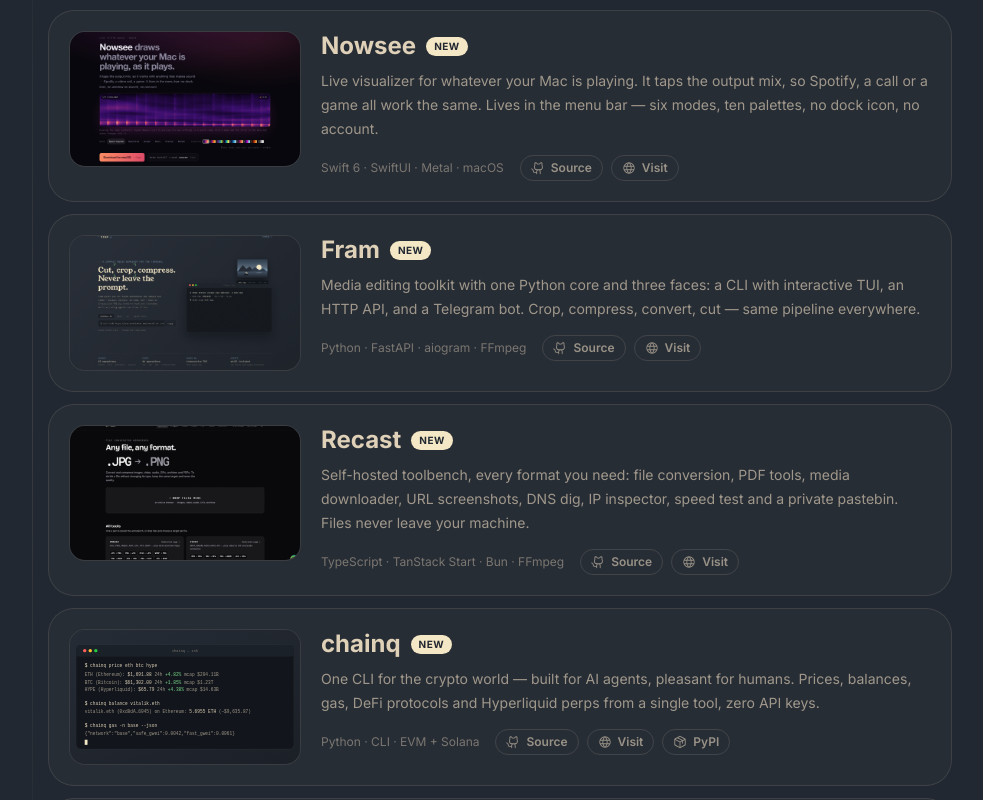
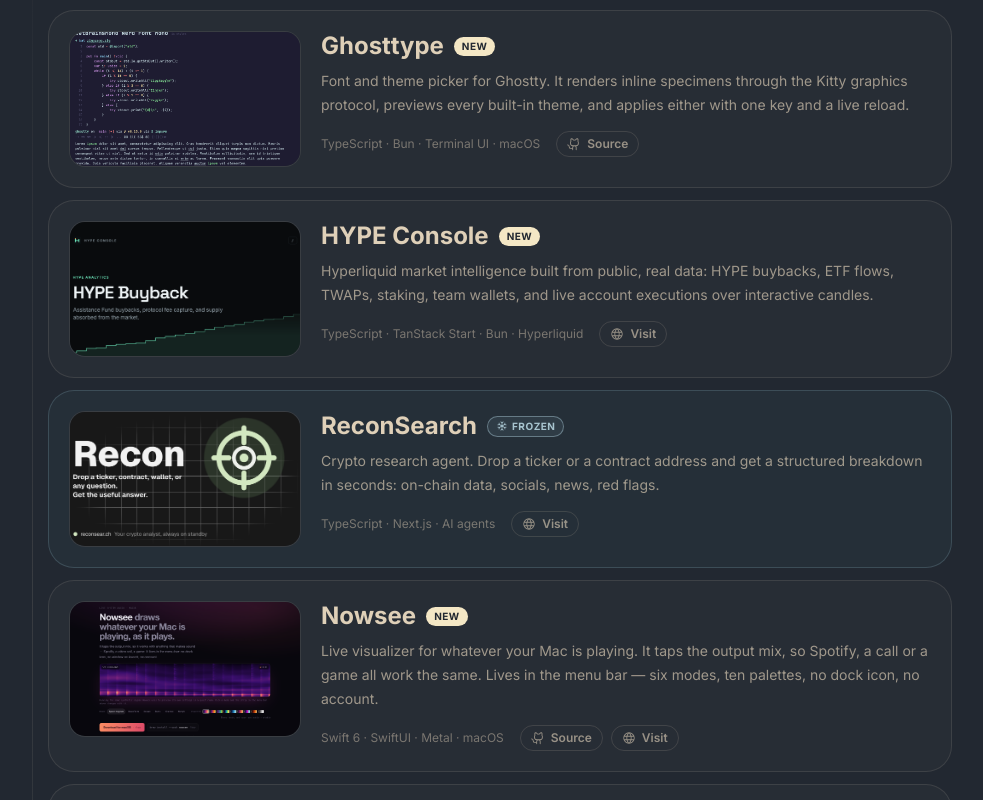
Before and after one commit to Sergio-prog/serhiifotex.dev, a React (Vite) app: page / in a window 1280 px wide. Shown: the part 1060-1860 px from the top of the page, without its empty margins (296-1279 px from the left). Built offline with nearby package versions, Linux system fonts and the light colour scheme.

Commit message:
feat(projects): refresh portfolio showcase

```diff
--- a/src/components/ProjectsSection.tsx
+++ b/src/components/ProjectsSection.tsx
@@ -3,9 +3,11 @@
   GithubLogoIcon,
   GlobeIcon,
   PackageIcon,
+  SnowflakeIcon,
   SparkleIcon,
 } from "@phosphor-icons/react";
 import { useState, useSyncExternalStore } from "react";
+import { classNames } from "../utils/classnames";
 import { trackGlow } from "../utils/glow";
 import ImageLightbox from "./ImageLightbox";
 
@@ -18,12 +20,41 @@
   site?: string;
   pypi?: string;
   image?: string;
-  archived?: boolean;
+  status?: "frozen" | "archived";
 }
 
 const NEW_BADGE_DAYS = 10;
 
 const projects: Project[] = [
+  {
+    name: "chainq",
+    description:
+      "One CLI for the crypto world — built for AI agents, pleasant for humans. Prices, balances, gas, DeFi protocols and Hyperliquid perps from a single tool, zero API keys.",
+    stack: ["Python", "CLI", "EVM + Solana"],
+    createdAt: "2026-07-02",
+    repo: "https://github.com/Sergio-prog/chainq",
+    site: "https://chainq.serhiifotex.dev",
+    pypi: "https://pypi.org/project/chainq/",
+    image: "/image/projects/chainq.svg",
+  },
+  {
+    name: "Ghosttype",
+    description:
+      "Font and theme picker for Ghostty. It renders inline specimens through the Kitty graphics protocol, previews every built-in theme, and applies either with one key and a live reload.",
+    stack: ["TypeScript", "Bun", "Terminal UI", "macOS"],
+    createdAt: "2026-08-30",
+    repo: "https://github.com/Sergio-prog/ghosttype",
+    image: "/image/projects/ghosttype.png",
+  },
+  {
+    name: "HYPE Console",
+    description:
+      "Hyperliquid market intelligence built from public, real data: HYPE buybacks, ETF flows, TWAPs, staking, team wallets, and live account executions over interactive candles.",
+    stack: ["TypeScript", "TanStack Start", "Bun", "Hyperliquid"],
+    createdAt: "2026-07-21",
+    site: "https://hype-console.serhiifotex.dev",
+    image: "/image/projects/hype-console.png",
+  },
   {
     name: "ReconSearch",
     description:
@@ -32,6 +63,7 @@
     createdAt: "2026-04-20",
     site: "https://reconsear.ch",
     image: "/image/projects/reconsearch.png",
+    status: "frozen",
   },
   {
     name: "Nowsee",
@@ -64,23 +96,13 @@
     image: "/image/projects/recast.png",
   },
   {
-    name: "chainq",
-    description:
-      "One CLI for the crypto world — built for AI agents, pleasant for humans. Prices, balances, gas, DeFi protocols and Hyperliquid perps from a single tool, zero API keys.",
-    stack: ["Python", "CLI", "EVM + Solana"],
-    createdAt: "2026-07-02",
-    repo: "https://github.com/Sergio-prog/chainq",
-    site: "https://chainq.serhiifotex.dev",
-    pypi: "https://pypi.org/project/chainq/",
-    image: "/image/projects/chainq.svg",
-  },
-  {
     name: "Finance Tracker",
     description:
       "Self-hosted personal finance tracker: expenses, income and subscriptions with charts and customizable themes.",
     stack: ["TypeScript", "React", "Node.js"],
     createdAt: "2026-05-27",
     repo: "https://github.com/Sergio-prog/finance-tracker",
+    site: "https://finance.serhiifotex.dev",
     image: "/image/projects/finance-tracker.png",
   },
 ];
@@ -164,7 +186,12 @@
   return (
     <article
       onMouseMove={trackGlow}
-      className="glow-card group relative flex flex-col gap-4 rounded-[26px] border border-[#dfd0b81f] bg-[#393E46]/25 p-5 transition duration-200 hover:-translate-y-0.5 hover:border-[#dfd0b852] hover:bg-[#393E46]/44 hover:shadow-lg hover:shadow-black/25 sm:flex-row sm:gap-5"
+      className={classNames(
+        "glow-card group relative flex flex-col gap-4 rounded-[26px] border p-5 transition duration-200 hover:-translate-y-0.5 hover:shadow-lg sm:flex-row sm:gap-5",
+        project.status === "frozen"
+          ? "frozen-card border-[#9dc6d833] bg-[#2b3943]/42 hover:border-[#b8dce966] hover:bg-[#30424d]/54 hover:shadow-[#0b1b24]/35"
+          : "border-[#dfd0b81f] bg-[#393E46]/25 hover:border-[#dfd0b852] hover:bg-[#393E46]/44 hover:shadow-black/25"
+      )}
     >
       <div className="glow-overlay" />
       {project.image && (
@@ -178,7 +205,12 @@
             src={project.image}
             alt={`${project.name} preview`}
             loading="lazy"
-            className="h-full w-full object-cover"
+            className={classNames(
+              "h-full w-full object-cover",
+              project.status === "frozen"
+                ? "saturate-[.4] contrast-[.9]"
+                : ""
+            )}
           />
         </button>
       )}
@@ -199,17 +231,7 @@
               project.name
             )}
           </h3>
-          {project.archived ? (
-            <span className="rounded-full border border-[#dfd0b833] px-2 py-0.5 text-[10px] font-bold uppercase tracking-wider text-[#dfd0b8]/55">
-              archived
-            </span>
-          ) : (
-            showNew && (
-              <span className="rounded-full bg-[#f4e7c5] px-2 py-0.5 text-[10px] font-bold uppercase tracking-wider text-[#222831]">
-                new
-              </span>
-            )
-          )}
+          <ProjectStatus status={project.status} showNew={showNew} />
           {primaryLink && (
             <ArrowSquareOutIcon className="h-4 w-4 shrink-0 text-[#dfd0b8]/0 transition group-hover:text-[#dfd0b8]/55" />
           )}
@@ -252,6 +274,39 @@
   );
 }
 
+function ProjectStatus({
+  status,
+  showNew,
+}: {
+  status?: Project["status"];
+  showNew: boolean;
+}) {
+  if (status === "frozen") {
+    return (
+      <span className="inline-flex items-center gap-1 rounded-full border border-[#b8dce966] bg-[#a8d8ef]/8 px-2 py-0.5 text-[10px] font-bold uppercase tracking-wider text-[#c7e7f2]/80">
+        <SnowflakeIcon className="h-3 w-3" />
+        frozen
+      </span>
+    );
+  }
+
+  if (status === "archived") {
+    return (
+      <span className="rounded-full border border-[#dfd0b833] px-2 py-0.5 text-[10px] font-bold uppercase tracking-wider text-[#dfd0b8]/55">
+        archived
+      </span>
+    );
+  }
+
+  if (!showNew) return null;
+
+  return (
+    <span className="rounded-full bg-[#f4e7c5] px-2 py-0.5 text-[10px] font-bold uppercase tracking-wider text-[#222831]">
+      new
+    </span>
+  );
+}
+
 function ProjectLink({
   href,
   label,
--- a/src/styles/globals.css
+++ b/src/styles/globals.css
@@ -103,6 +103,14 @@
 
 .glow-card:hover .glow-overlay {
   opacity: 1;
+}
+
+.frozen-card .glow-overlay {
+  background: radial-gradient(
+    340px circle at var(--glow-x, 50%) var(--glow-y, 50%),
+    rgb(184 220 233 / 0.09),
+    transparent 65%
+  );
 }
 
 .animate-fall {
```
Also changed, not shown: public/image/projects/ghosttype.png (added), public/image/projects/hype-console.png (added).
